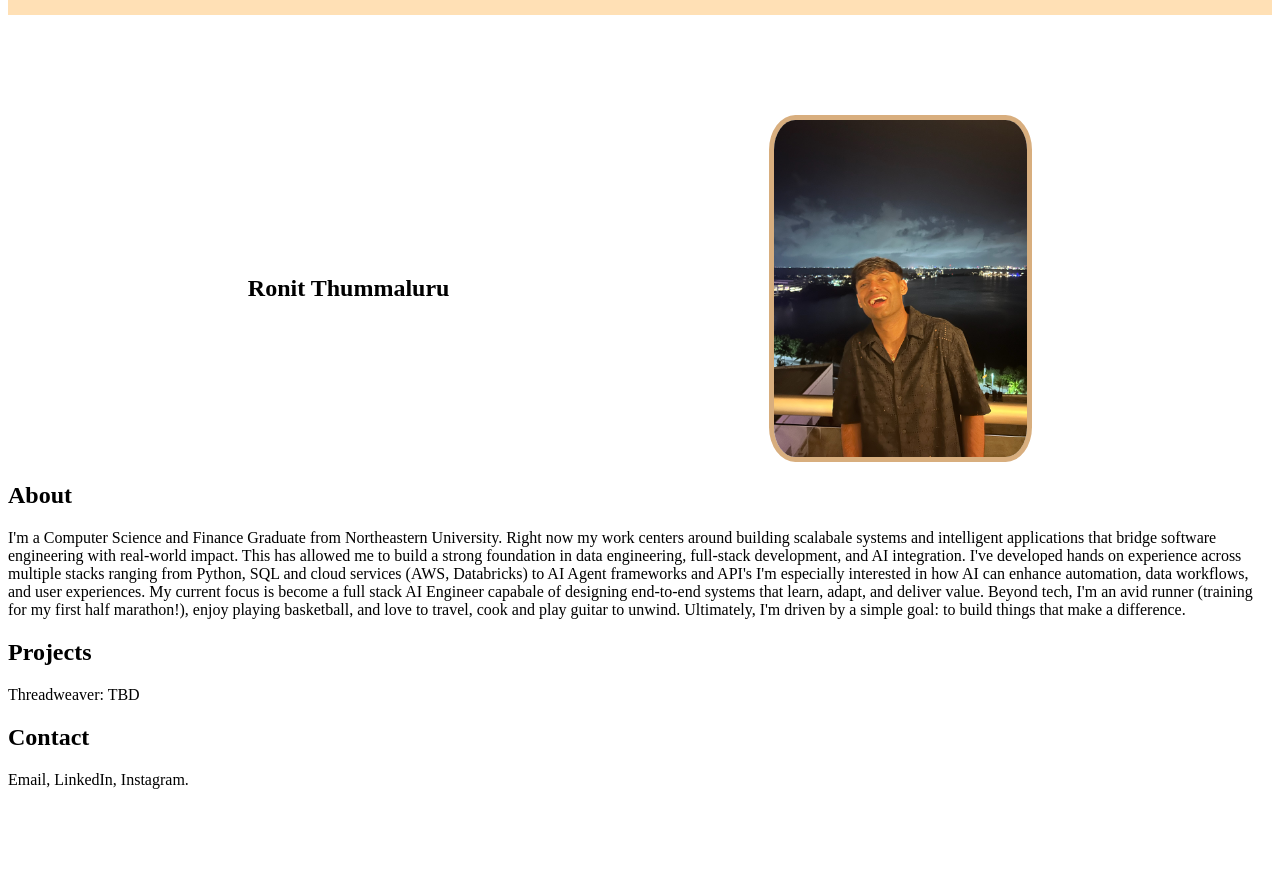
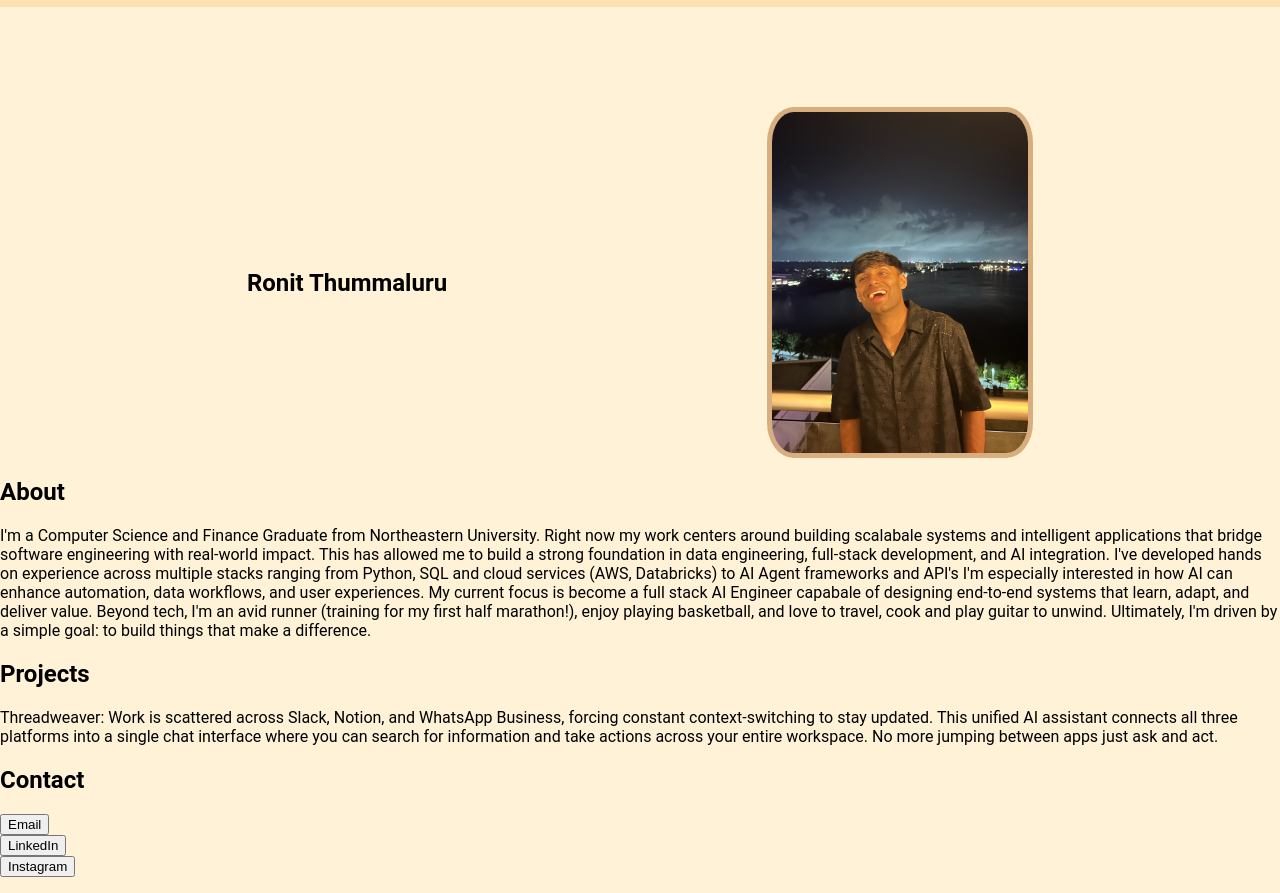
Before and after one commit to rthummaluru/portfolio, a plain HTML site: page app/index.html in a window 1280 px wide. Shown: the part 93-986 px from the top of the page. Before the commit the page ends 898 px from the top, so only its background shows below. Drawn offline with Linux system fonts and the light colour scheme.

Commit message:
Enhance project description in index.html and update contact section with direct email and social media buttons; add global styles in style.css for improved layout and aesthetics.

```diff
--- a/app/index.html
+++ b/app/index.html
@@ -38,13 +38,21 @@
     <section class="projects    -section">
         <h2>Projects</h2>
         <p>
-            Threadweaver: TBD <br>
+            Threadweaver: Work is scattered across Slack, Notion, and WhatsApp Business, forcing constant context-switching to stay updated. This unified AI assistant connects all three platforms into a single chat interface where you can search for information and take actions across your entire workspace. No more jumping between apps just ask and act. <br>
         </p>
     </section>
     <section class="contact-section">
         <h2>Contact</h2>
         <p>
-            Email, LinkedIn, Instagram.
+            <form action="mailto:ronithummaluru@gmail.com" target="_blank">
+                <button type="submit">Email</button>
+            </form>
+            <form action="https://www.linkedin.com/in/ronithummaluru/" target="_blank">
+                <button type="submit">LinkedIn</button>
+            </form>
+            <form action="https://www.instagram.com/ronithummaluru/" target="_blank">
+                <button type="submit">Instagram</button>
+            </form>
         </p>
     </section>
 </body>
--- a/app/style.css
+++ b/app/style.css
@@ -1,4 +1,11 @@
 /* #region css */
+body {
+    font-family: 'Roboto', sans-serif;
+    margin: 0;
+    padding: 0;
+    background-color: #FFF2D7;
+}
+
 .header-title {
     font-size: 24px;
     font-weight: bold;
```
